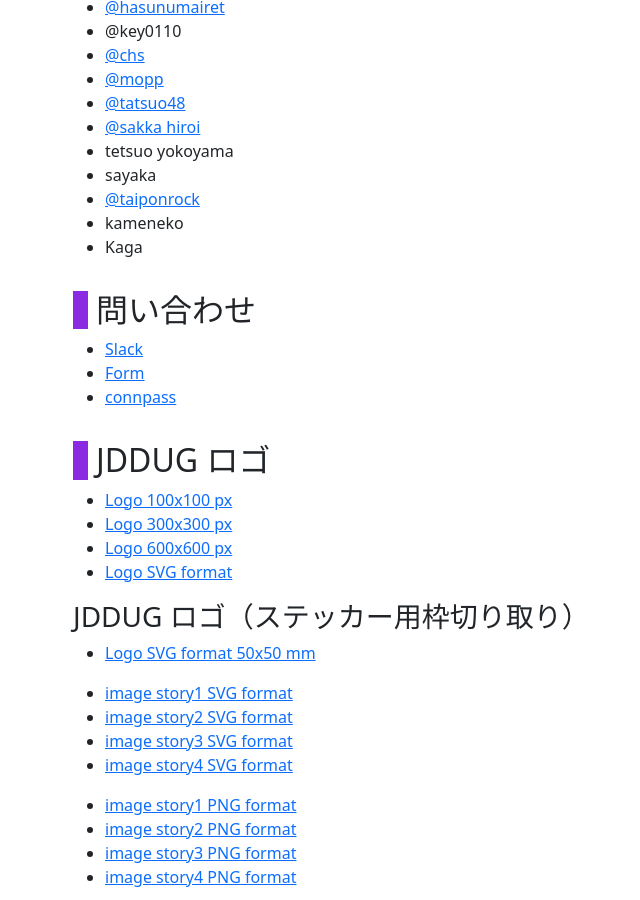
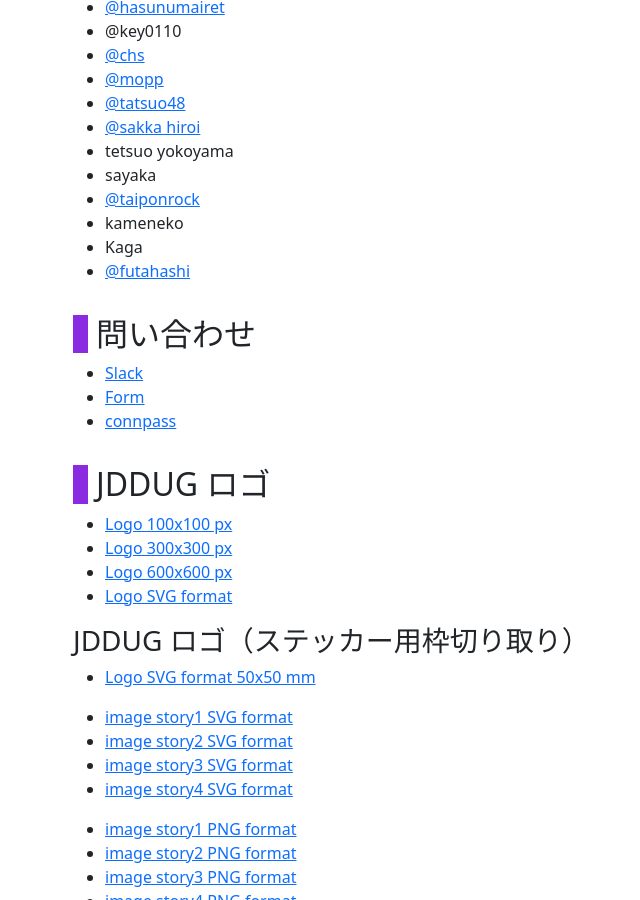
Before and after one commit to jdd-ug/jdd-ug.github.io, a Jekyll site: the page built from about.md, in a window 1280 px wide and 900 px high, scrolled down 1089 px. Shown: the whole window, without its empty margins (9-649 px from the left). Built offline with Jekyll 4.4.1, drawn with Linux system fonts in a browser that asks for light colours; nearby versions of some CDN libraries.

Commit message:
Fix formatting and update JDDUG member list

```diff
--- a/about.md
+++ b/about.md
@@ -30,6 +30,7 @@
 - [@taiponrock](/authors/taiponrock)
 - kameneko
 - Kaga
+- [@futahashi](/authors/futahashi/)
 
 ## 問い合わせ
 
```
